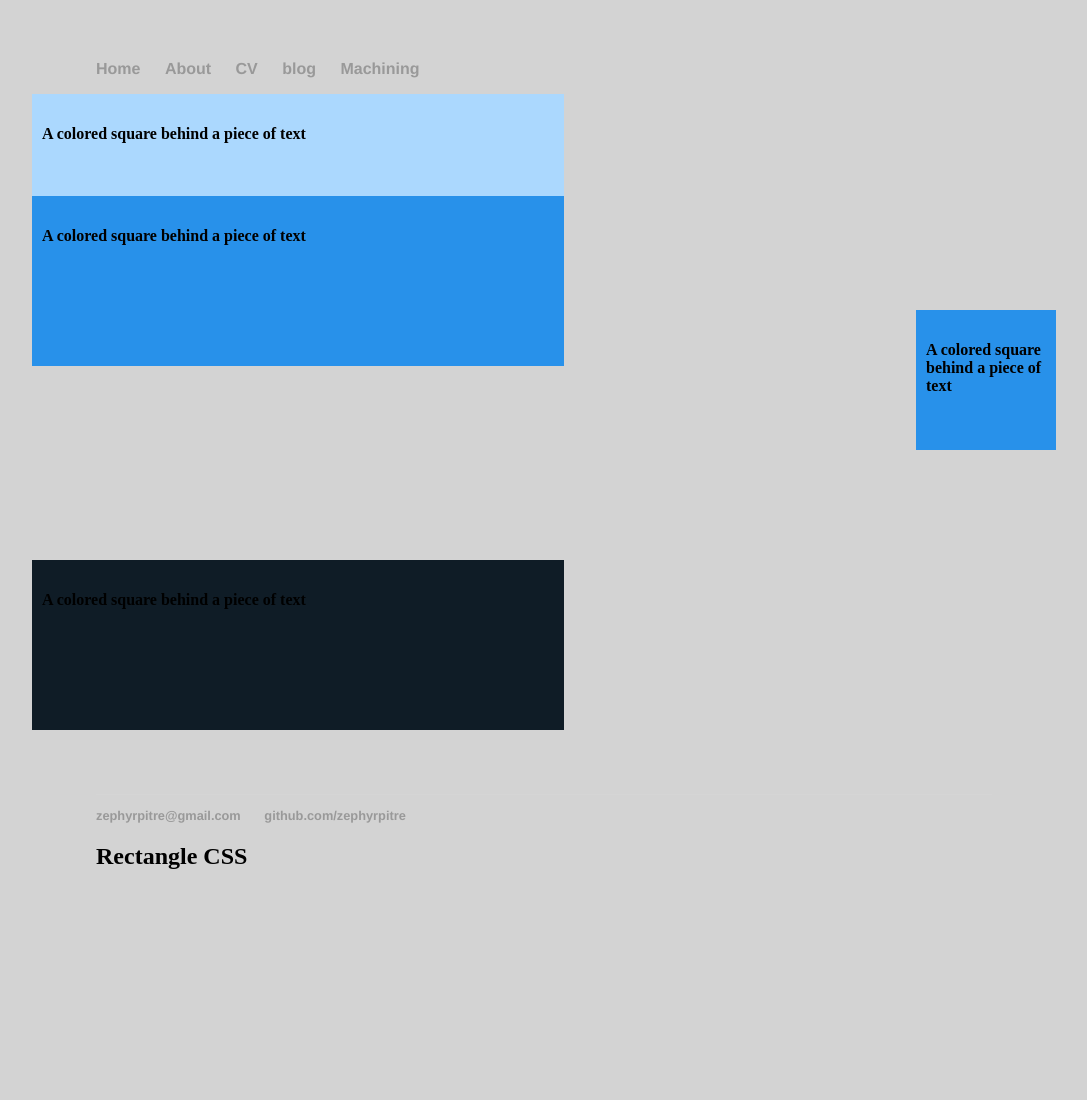
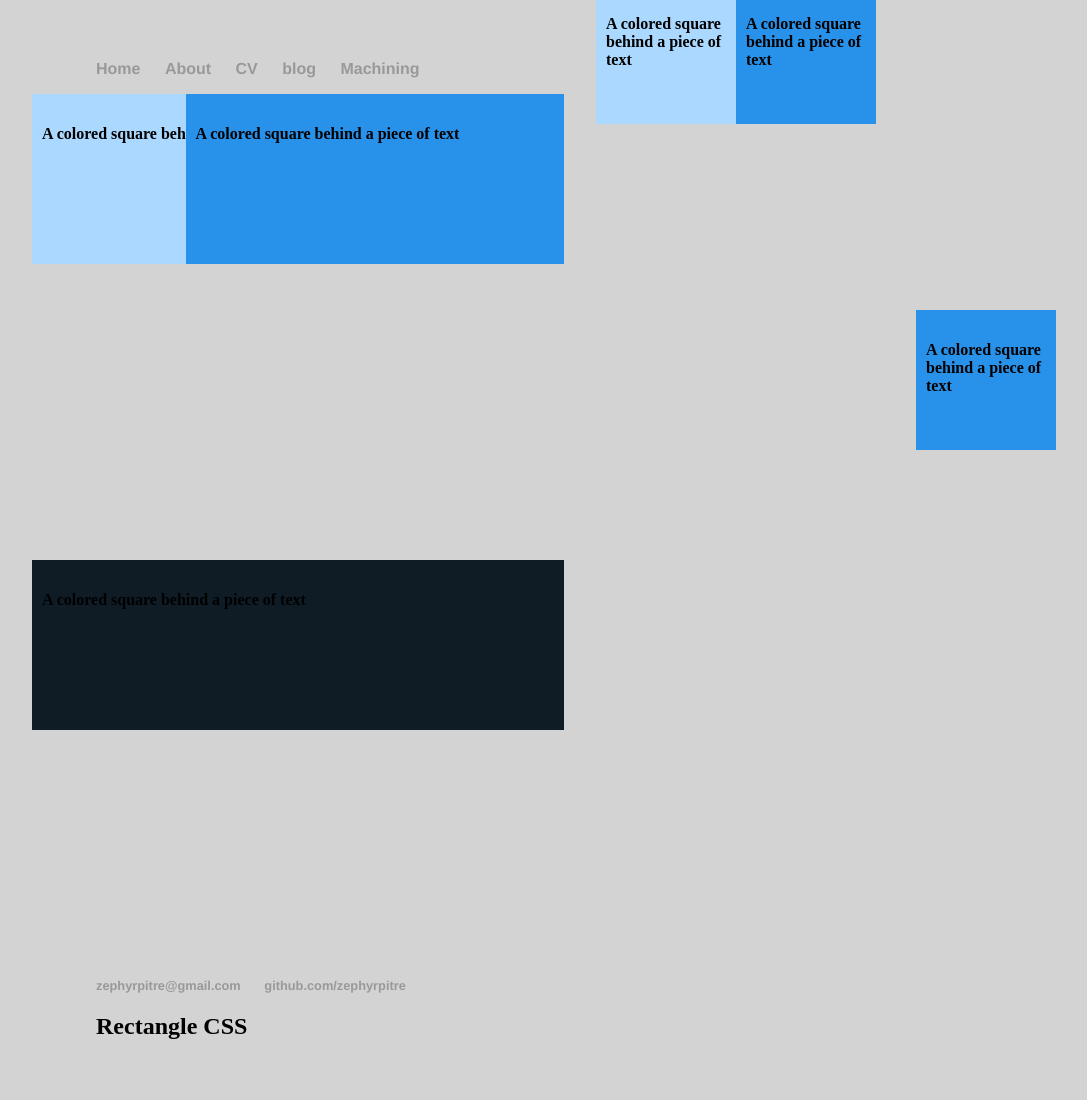
Before and after one commit to ZephyrPitre/ZephyrPitre.github.io, a Jekyll site: the page built from index.html, in a window 1280 px wide. Shown: the whole page, without its empty margins (96-1183 px from the left). Built offline with Jekyll 4.4.1, drawn with Linux system fonts in a browser that asks for light colours; before the commit the page ends 930 px from its top, so only the background shows below that.

Commit message:
Update index.html

```diff
--- a/index.html
+++ b/index.html
@@ -16,10 +16,9 @@
 }
 
 .rectangle2{
-		position: absolute;
+		position: relative;
 		left: 10%;
 		width: 40%;
-		top: 196px;
     border-color:black;
     height: 150px;
 		Background:#2891EA; <!--bright blue-->
```
